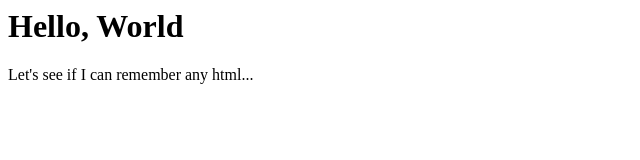
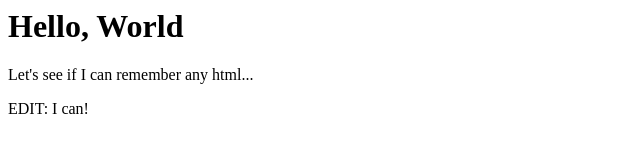
Before and after one commit to pdemporg/pdemporg.github.io, a plain HTML site: page index.html in a window 1280 px wide. Shown: the whole page, without its empty margins (0-640 px from the left). Drawn offline with Linux system fonts and the light colour scheme.

Commit message:
Edit HTML
Added super fancy emphasised text...

```diff
--- a/index.html
+++ b/index.html
@@ -4,5 +4,6 @@
 <body>
 	<h1>Hello, World</h1>
 		<p>Let's see if I can remember any html...</p>
+		<p><emph>EDIT: I can!</emph></p>
 </body>
 </html>
```
